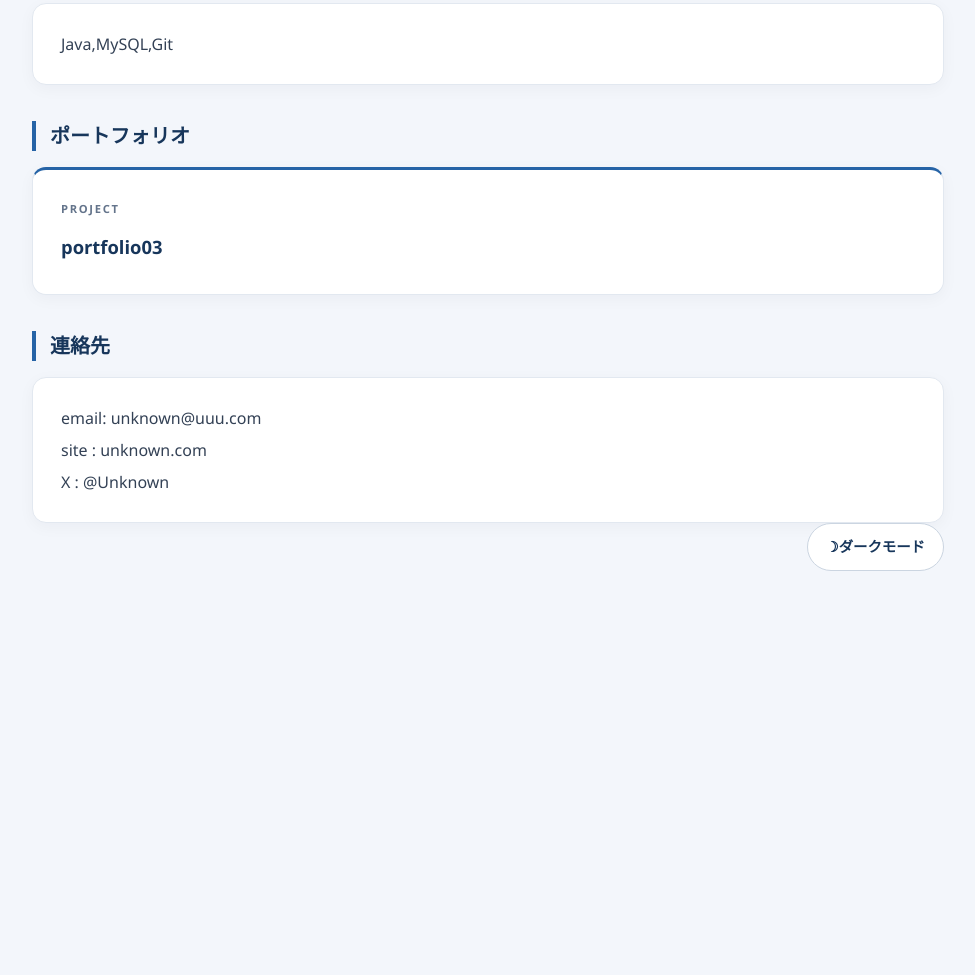
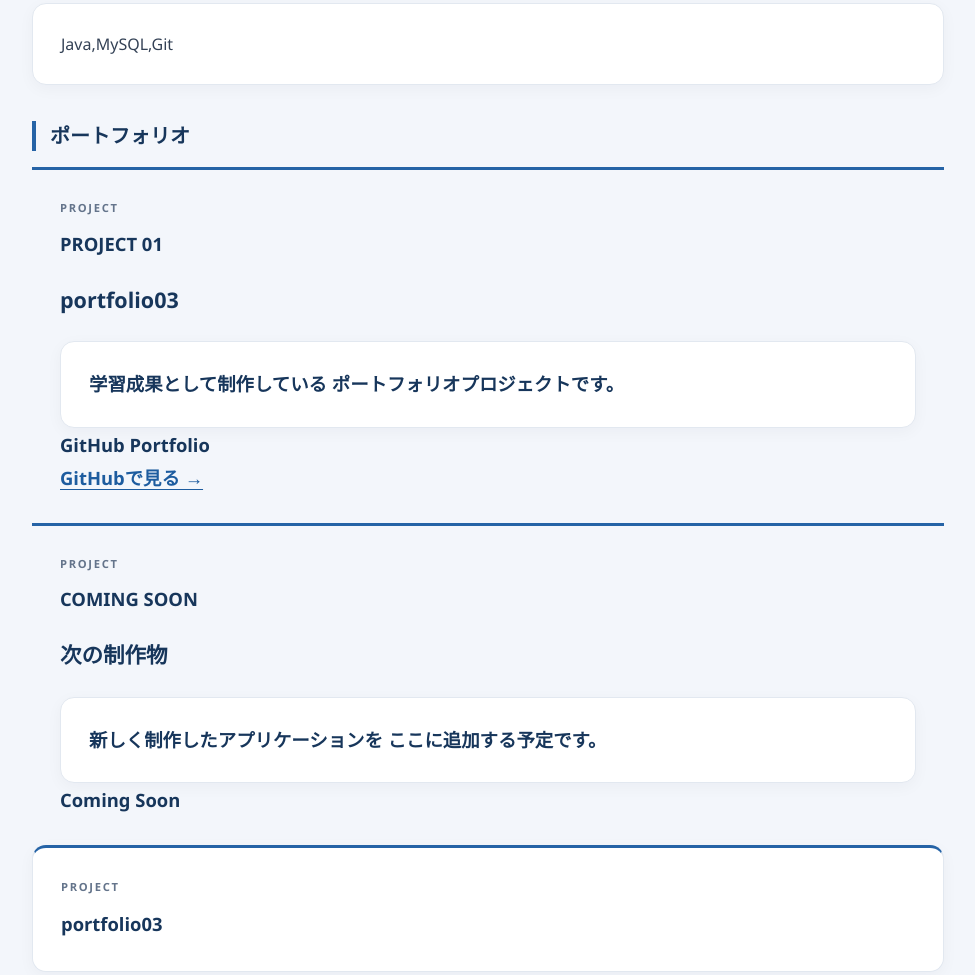
Before and after one commit to Ayato-Ikeda/Ayato-Ikeda.github.io, a plain HTML site: page index.html in a window 1280 px wide. Shown: the part 531-1506 px from the top of the page, without its empty margins (152-1127 px from the left). Before the commit the page ends 1200 px from the top, so only its background shows below. Drawn offline with Linux system fonts and the light colour scheme.

Commit message:
feat: ポートフォリオ一覧のカード化

```diff
--- a/CSS/style.css
+++ b/CSS/style.css
@@ -248,4 +248,6 @@ html.dark {
     .portfolio-card.is-visible:hover {
         transform: none;
     }
+
+
 }
--- a/index.html
+++ b/index.html
@@ -20,6 +20,48 @@
 		Java,MySQL,Git
 	</p>
     <h2 class="reveal">ポートフォリオ</h2>
+	<div class="portfolio-grid">
+		    <!-- 作品1：portfolio03 -->
+		    <article class="portfolio-card reveal">
+		        <div class="portfolio-image">
+		            <span>PROJECT 01</span>
+		        </div>
+		        <div class="portfolio-content">
+		            <h3>portfolio03</h3>
+		            <p class="portfolio-description">
+		                学習成果として制作している
+		                ポートフォリオプロジェクトです。
+		            </p>
+		            <div class="portfolio-tags">
+		                <span>GitHub</span>
+		                <span>Portfolio</span>
+		            </div>
+		            <a class="portfolio-link"
+		               href="https://github.com/Ayato-Ikeda/portfolio03"
+		               target="_blank"
+		               rel="noopener noreferrer">
+		                GitHubで見る →
+		            </a>
+		        </div>
+		    </article>
+
+		    <!-- 作品2：今後追加予定 -->
+		    <article class="portfolio-card reveal">
+		        <div class="portfolio-image portfolio-image-next">
+		            <span>COMING SOON</span>
+		        </div>
+		        <div class="portfolio-content">
+		            <h3>次の制作物</h3>
+		            <p class="portfolio-description">
+		                新しく制作したアプリケーションを
+		                ここに追加する予定です。
+		            </p>
+		            <div class="portfolio-tags">
+		                <span>Coming Soon</span>
+		            </div>
+		        </div>
+		    </article>
+		</div>
     <p class="portfolio-card">portfolio03</p>
 	<h2 class="reveal">連絡先</h2>
 	<p>
```
